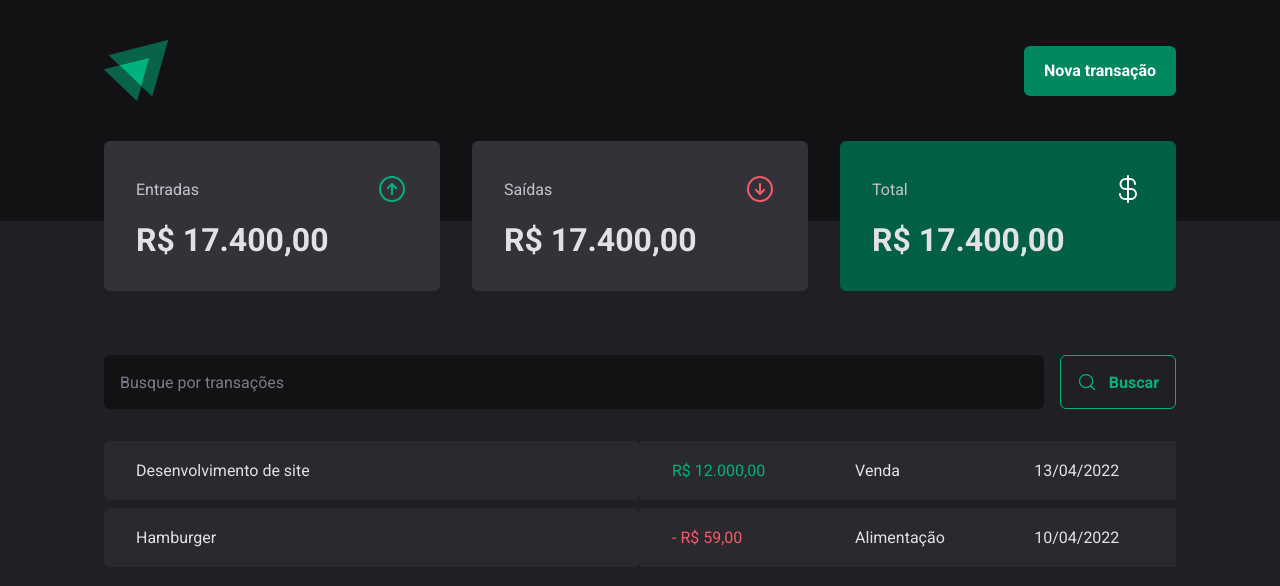
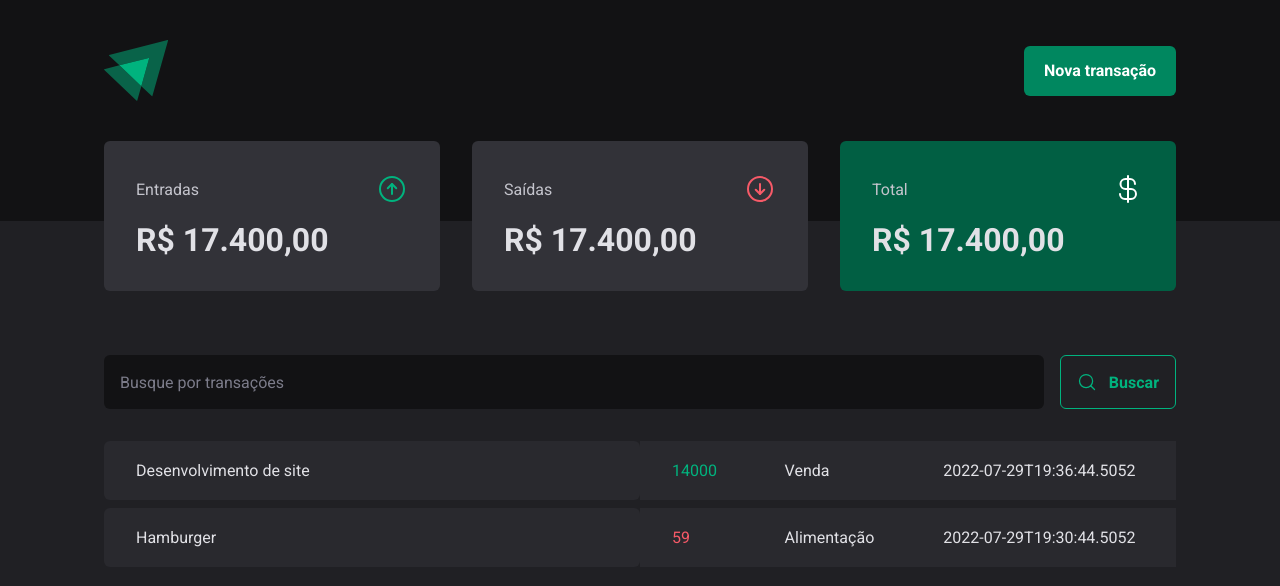
Before and after one commit to JuniorSelister/rocketseat-ignite-2022, a React (Vite) app in the folder 03-dt-money/: page / in a window 1280 px wide. Shown: the top 586 px of the page. Built offline with nearby package versions, Linux system fonts and the light colour scheme; data requests are answered from the project's data file.

Commit message:
Context Provider added in the project

```diff
--- a/03-dt-money/src/App.tsx
+++ b/03-dt-money/src/App.tsx
@@ -1,4 +1,5 @@
 import { ThemeProvider } from 'styled-components'
+import { TransactionsProvider } from './contexts/TransactionsContext'
 import { Transactions } from './pages/Transactions'
 import { GlobalStyle } from './styles/global'
 import { defaultTheme } from './styles/themes/default'
@@ -7,7 +8,9 @@
   return (
     <ThemeProvider theme={defaultTheme}>
       <GlobalStyle />
-      <Transactions />
+      <TransactionsProvider>
+        <Transactions />
+      </TransactionsProvider>
     </ThemeProvider>
 
   )
--- a/03-dt-money/src/components/Summary/index.tsx
+++ b/03-dt-money/src/components/Summary/index.tsx
@@ -1,7 +1,12 @@
 import { SummaryCard, SummaryContainer } from './styles';
 import { ArrowCircleDown, ArrowCircleUp, CurrencyDollar } from 'phosphor-react';
+import { useContext } from 'react';
+import { TransactionsContext } from '../../contexts/TransactionsContext';
 
 export function Summary() {
+  const { transactions } = useContext(TransactionsContext);
+
+
   return (
     <SummaryContainer>
       <SummaryCard>
--- /dev/null
+++ b/03-dt-money/src/contexts/TransactionsContext.tsx
@@ -0,0 +1,40 @@
+import { createContext, ReactNode, useEffect, useState } from 'react';
+
+interface Transaction {
+  id: number
+  description: string
+  type: 'income' | 'outcome'
+  price: number
+  category: string
+  createdAt: string
+}
+
+interface TransactionContextType {
+  transactions: Transaction[];
+}
+
+interface TransactionsProviderProps {
+  children: ReactNode;
+}
+
+export const TransactionsContext = createContext({} as TransactionContextType)
+
+export function TransactionsProvider({ children }: TransactionsProviderProps) {
+  const [transactions, setTransactions] = useState<Transaction[]>([])
+
+  async function loadTransactions() {
+    const response = await fetch('http://localhost:3000/transactions')
+    const data = await response.json()
+
+    setTransactions(data)
+  }
+
+  useEffect(() => {
+    loadTransactions()
+  }, [])
+  return (
+    <TransactionsContext.Provider value={{ transactions }}>
+      {children}
+    </TransactionsContext.Provider>
+  )
+}
--- a/03-dt-money/src/pages/Transactions/index.tsx
+++ b/03-dt-money/src/pages/Transactions/index.tsx
@@ -1,9 +1,13 @@
+import { useContext, useEffect, useState } from 'react';
 import { Header } from '../../components/Header';
 import { Summary } from '../../components/Summary';
+import { TransactionsContext } from '../../contexts/TransactionsContext';
 import { SearchForm } from './components/SearchForm';
 import { PriceHighlight, TransactionalContainer, TransactionsTable } from './styles';
 
 export function Transactions() {
+  const { transactions } = useContext(TransactionsContext);
+
   return (
     <div>
       <Header />
@@ -12,26 +16,20 @@
         <SearchForm />
         <TransactionsTable>
           <tbody>
-            <tr>
-              <td width="50%">Desenvolvimento de site</td>
-              <td>
-                <PriceHighlight variant="income">
-                  R$ 12.000,00
-                </PriceHighlight>
-              </td>
-              <td>Venda</td>
-              <td>13/04/2022</td>
-            </tr>
-            <tr>
-              <td width="50%">Hamburger</td>
-              <td>
-                <PriceHighlight variant="outcome">
-                  - R$ 59,00
-                </PriceHighlight>
-              </td>
-              <td>Alimentação</td>
-              <td>10/04/2022</td>
-            </tr>
+            {transactions.map(transaction => {
+              return (
+                <tr key={transaction.id}>
+                  <td width="50%">{transaction.description}</td>
+                  <td>
+                    <PriceHighlight variant={transaction.type}>
+                      {transaction.price}
+                    </PriceHighlight>
+                  </td>
+                  <td>{transaction.category}</td>
+                  <td>{transaction.createdAt}</td>
+                </tr>
+              )
+            })}
           </tbody>
         </TransactionsTable>
       </TransactionalContainer>
```
